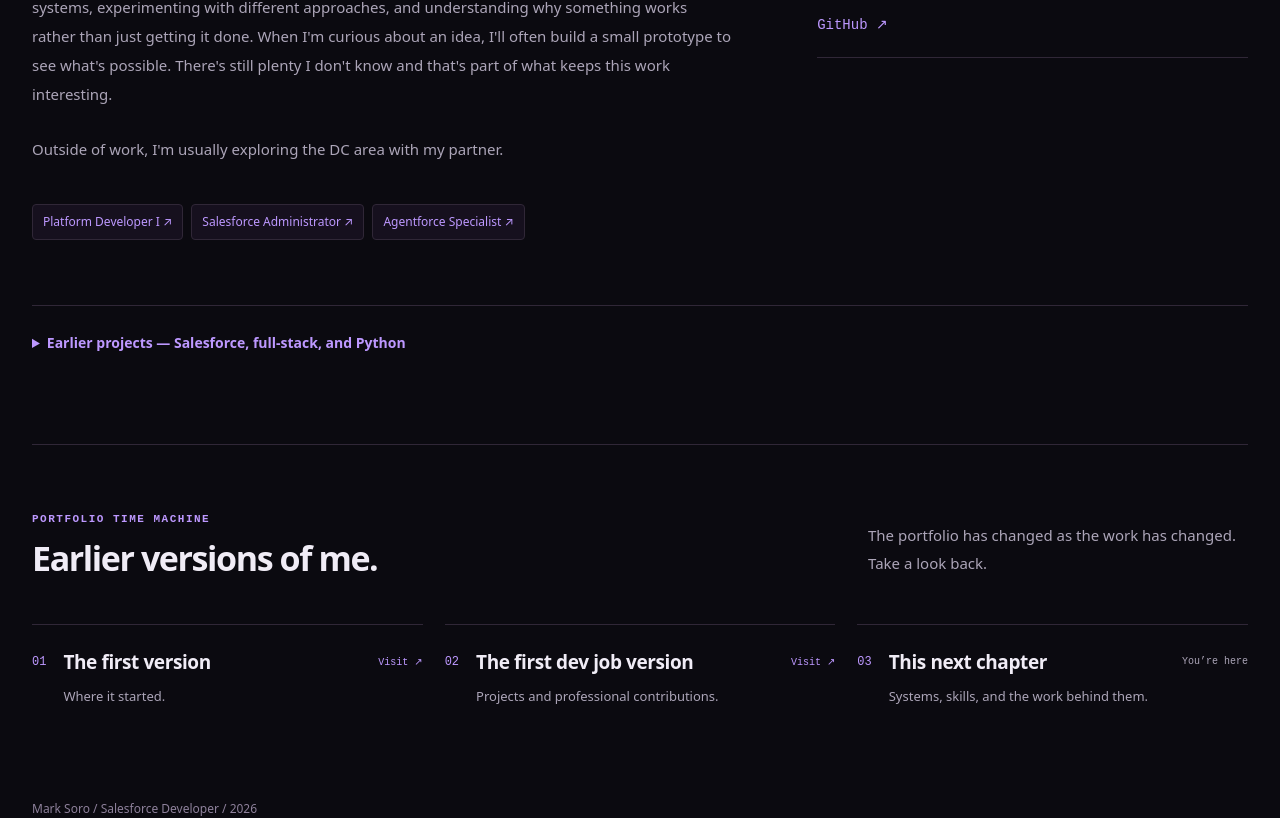
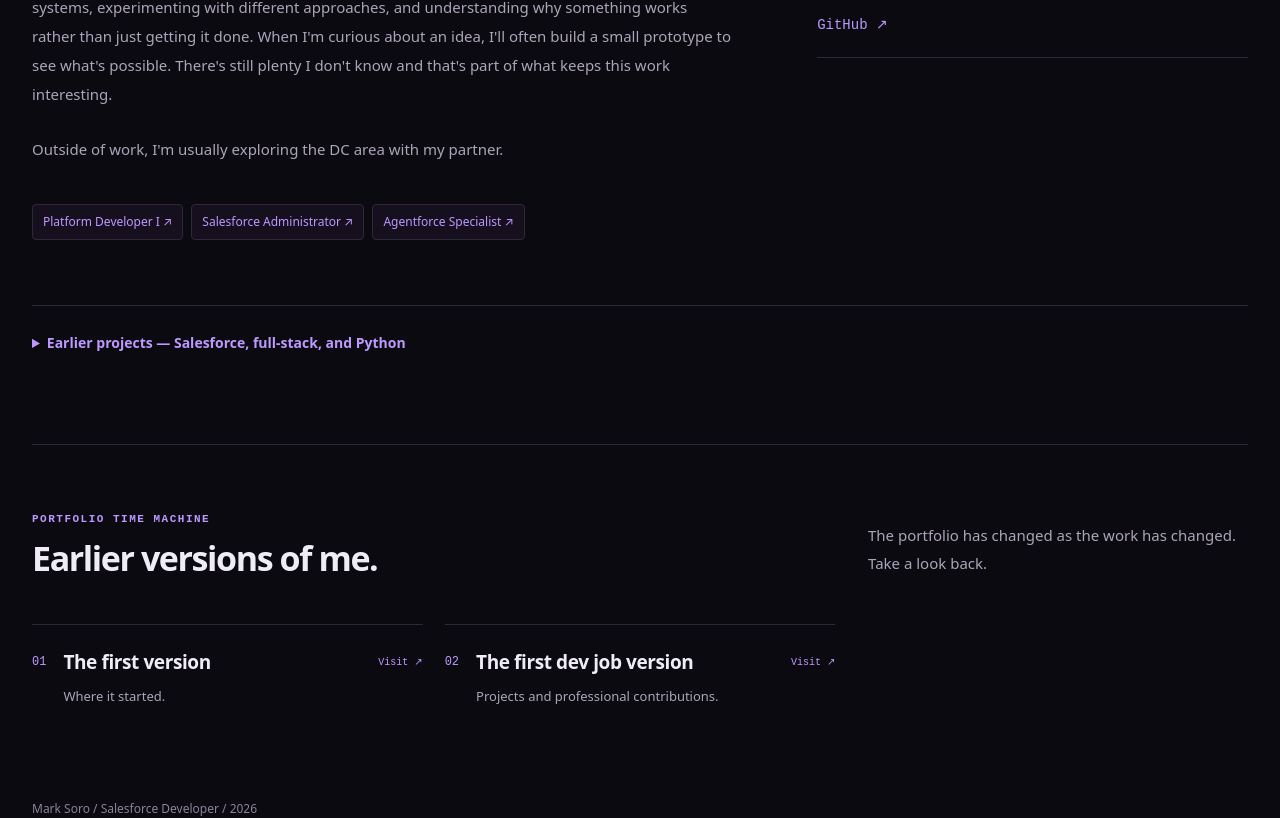
Before and after one commit to m-soro/m-soro.github.io, a React (Vite) app: page / in a window 1280 px wide. Shown: the part 4027-4845 px from the top of the page. Built offline with nearby package versions, Linux system fonts and the light colour scheme.

Commit message:
fix: remove outdated portfolio version entry

```diff
--- a/src/data/portfolio.js
+++ b/src/data/portfolio.js
@@ -153,10 +153,5 @@ export const portfolioVersions = [
     title: "The first dev job version",
     text: "Projects and professional contributions.",
     href: "https://m-soro.github.io/m-soro.github.io.v2/",
-  },
-  {
-    number: "03",
-    title: "This next chapter",
-    text: "Systems, skills, and the work behind them.",
-  },
+  }
 ];
```
